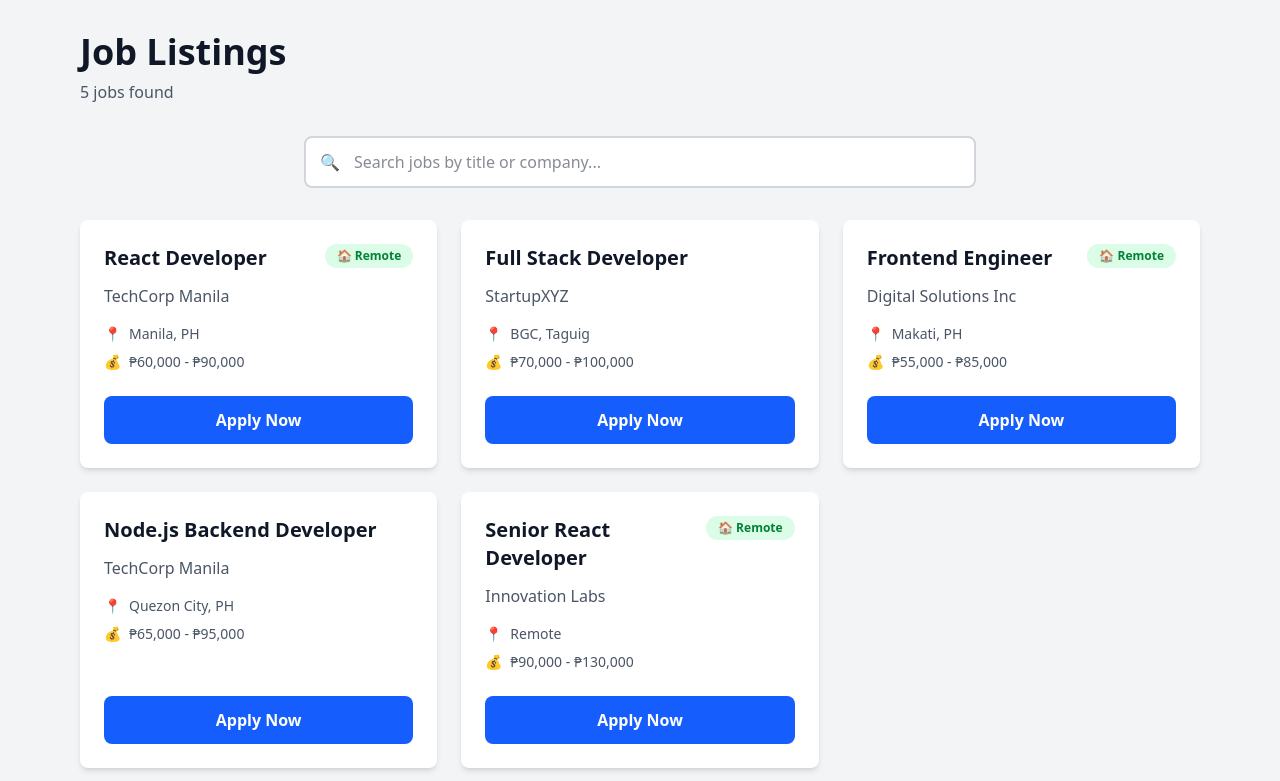
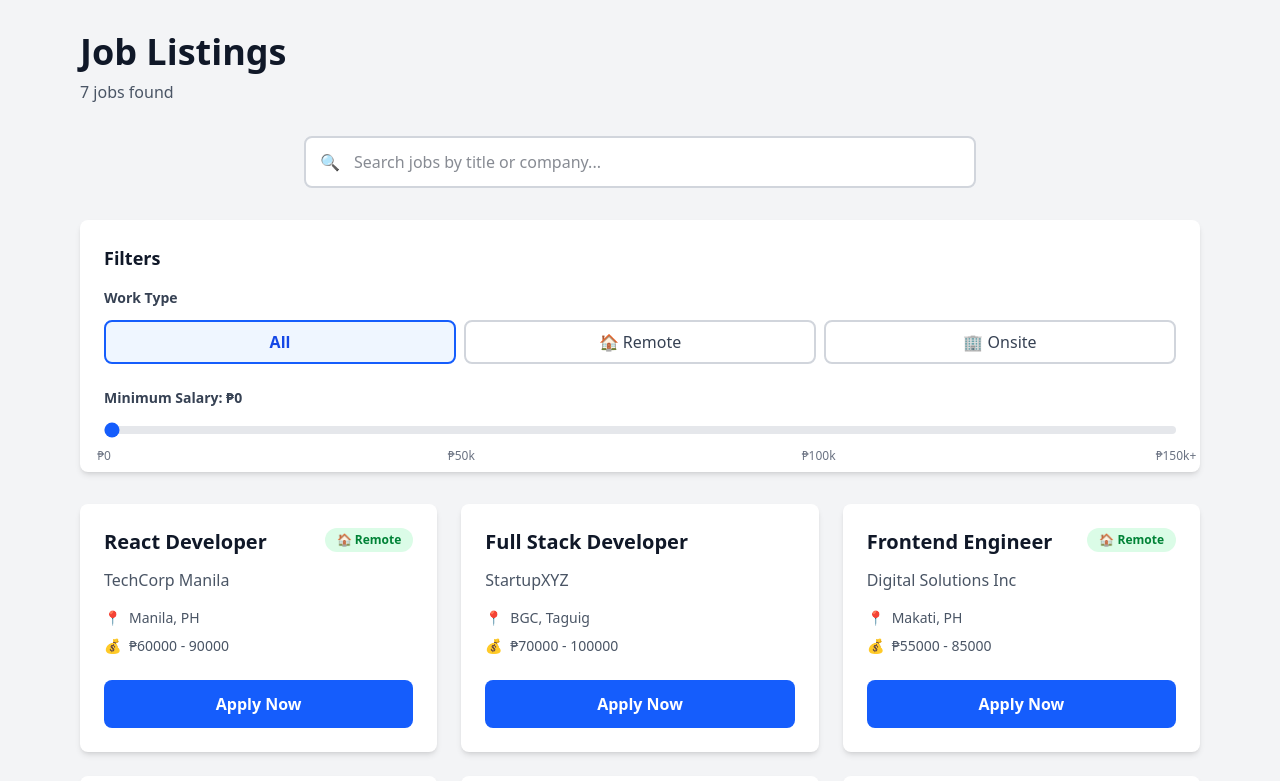
Before and after one commit to jaspersanchez/job-board, a React (Vite) app: page / in a window 1280 px wide. Shown: the top 781 px of the page. Built offline with nearby package versions, Linux system fonts and the light colour scheme.

Commit message:
feat(filters): add advanced job filtering
- Add JobFilters component with remote/onsite toggle
- Implement minimum salary range slider
- Add 'Clear all' button to reset filters
- Show active filters summary
- Filters work with search functionality
- Add more mock jobs for better testing

```diff
--- a/src/App.tsx
+++ b/src/App.tsx
@@ -1,7 +1,8 @@
 import { useState } from "react";
 import { JobCard } from "@/components/JobCard";
 import { SearchBar } from "@/components/SearchBar";
-import type { Job } from "@/types";
+import { JobFilters } from "@/components/JobFilters";
+import type { Job, Filters } from "@/types";
 
 const mockJobs: Job[] = [
   {
@@ -9,7 +10,8 @@ const mockJobs: Job[] = [
     title: "React Developer",
     company: "TechCorp Manila",
     location: "Manila, PH",
-    salary: "₱60,000 - ₱90,000",
+    salaryMin: 60000,
+    salaryMax: 90000,
     remote: true,
   },
   {
@@ -17,7 +19,8 @@ const mockJobs: Job[] = [
     title: "Full Stack Developer",
     company: "StartupXYZ",
     location: "BGC, Taguig",
-    salary: "₱70,000 - ₱100,000",
+    salaryMin: 70000,
+    salaryMax: 100000,
     remote: false,
   },
   {
@@ -25,7 +28,8 @@ const mockJobs: Job[] = [
     title: "Frontend Engineer",
     company: "Digital Solutions Inc",
     location: "Makati, PH",
-    salary: "₱55,000 - ₱85,000",
+    salaryMin: 55000,
+    salaryMax: 85000,
     remote: true,
   },
   {
@@ -33,7 +37,8 @@ const mockJobs: Job[] = [
     title: "Node.js Backend Developer",
     company: "TechCorp Manila",
     location: "Quezon City, PH",
-    salary: "₱65,000 - ₱95,000",
+    salaryMin: 65000,
+    salaryMax: 95000,
     remote: false,
   },
   {
@@ -41,22 +46,56 @@ const mockJobs: Job[] = [
     title: "Senior React Developer",
     company: "Innovation Labs",
     location: "Remote",
-    salary: "₱90,000 - ₱130,000",
+    salaryMin: 90000,
+    salaryMax: 130000,
+    remote: true,
+  },
+  {
+    id: 6,
+    title: "Junior Frontend Developer",
+    company: "WebDev PH",
+    location: "Pasig, PH",
+    salaryMin: 35000,
+    salaryMax: 50000,
+    remote: false,
+  },
+  {
+    id: 7,
+    title: "DevOps Engineer",
+    company: "Cloud Systems Inc",
+    location: "Remote",
+    salaryMin: 100000,
+    salaryMax: 150000,
     remote: true,
   },
 ];
 
 function App() {
   const [searchQuery, setSearchQuery] = useState("");
+  const [filters, setFilters] = useState<Filters>({
+    remote: null,
+    minSalary: 0,
+  });
 
-  // Filter jobs based on search query
+  // Apply all filters
   const filteredJobs = mockJobs.filter((job) => {
+    // Search filter
     const query = searchQuery.toLowerCase();
-    return (
+    const matchesSearch =
       job.title.toLowerCase().includes(query) ||
       job.company.toLowerCase().includes(query) ||
-      job.location.toLowerCase().includes(query)
-    );
+      job.location.toLowerCase().includes(query);
+
+    // Remote filter
+    const matchesRemote =
+      filters.remote === null || job.remote === filters.remote;
+
+    // Salary filter
+    const matchesSalary =
+      filters.minSalary === 0 ||
+      (job.salaryMax !== undefined && job.salaryMax >= filters.minSalary);
+
+    return matchesSearch && matchesRemote && matchesSalary;
   });
 
   return (
@@ -70,12 +109,17 @@ function App() {
 
         <SearchBar onSearch={setSearchQuery} />
 
+        <JobFilters filters={filters} onFilterChange={setFilters} />
+
         {filteredJobs.length === 0 ? (
           <div className="text-center py-12">
-            <p className="text-gray-500 text-lg">
-              No jobs found matching "{searchQuery}"
+            <div className="text-6xl mb-4">😔</div>
+            <p className="text-gray-700 text-lg font-semibold mb-2">
+              No jobs found
             </p>
-            <p className="text-gray-400 text-sm mt-2">Try different keywords</p>
+            <p className="text-gray-500 text-sm">
+              Try adjusting your search or filters
+            </p>
           </div>
         ) : (
           <div className="grid grid-cols-1 md:grid-cols-2 lg:grid-cols-3 gap-6">
--- a/src/components/JobCard.tsx
+++ b/src/components/JobCard.tsx
@@ -28,7 +28,9 @@ export const JobCard = ({ job }: JobCardProps) => {
         </div>
         <div className="flex items-center gap-2 text-sm text-gray-600">
           <span>💰</span>
-          <span>{job.salary}</span>
+          <span>
+            ₱{job.salaryMin} - {job.salaryMax}
+          </span>
         </div>
       </div>
 
--- /dev/null
+++ b/src/components/JobFilters.tsx
@@ -0,0 +1,122 @@
+interface JobFiltersProps {
+  filters: {
+    remote: boolean | null; // null = all, true = remote only, false = onsite only
+    minSalary: number;
+  };
+  onFilterChange: (filters: {
+    remote: boolean | null;
+    minSalary: number;
+  }) => void;
+}
+
+export const JobFilters = ({ filters, onFilterChange }: JobFiltersProps) => {
+  const handleRemoteChange = (value: boolean | null) => {
+    onFilterChange({ ...filters, remote: value });
+  };
+
+  const handleSalaryChange = (e: React.ChangeEvent<HTMLInputElement>) => {
+    onFilterChange({ ...filters, minSalary: Number(e.target.value) });
+  };
+
+  const handleClearFilters = () => {
+    onFilterChange({ remote: null, minSalary: 0 });
+  };
+
+  const hasActiveFilters = filters.remote !== null || filters.minSalary > 0;
+
+  return (
+    <div className="bg-white rounded-lg shadow-md p-6 mb-8">
+      <div className="flex items-center justify-between mb-4">
+        <h2 className="text-lg font-bold text-gray-900">Filters</h2>
+        {hasActiveFilters && (
+          <button
+            onClick={handleClearFilters}
+            className="text-sm text-blue-600 hover:text-blue-800 font-medium"
+          >
+            Clear all
+          </button>
+        )}
+      </div>
+
+      {/* Work Type Filter */}
+      <div className="mb-6">
+        <label className="block text-sm font-semibold text-gray-700 mb-3">
+          Work Type
+        </label>
+        <div className="flex gap-2">
+          <button
+            onClick={() => handleRemoteChange(null)}
+            className={`flex-1 py-2 px-4 rounded-lg border-2 transition-all ${
+              filters.remote === null
+                ? "border-blue-600 bg-blue-50 text-blue-700 font-semibold"
+                : "border-gray-300 text-gray-700 hover:border-gray-400"
+            }`}
+          >
+            All
+          </button>
+          <button
+            onClick={() => handleRemoteChange(true)}
+            className={`flex-1 py-2 px-4 rounded-lg border-2 transition-all ${
+              filters.remote === true
+                ? "border-green-600 bg-green-50 text-green-700 font-semibold"
+                : "border-gray-300 text-gray-700 hover:border-gray-400"
+            }`}
+          >
+            🏠 Remote
+          </button>
+          <button
+            onClick={() => handleRemoteChange(false)}
+            className={`flex-1 py-2 px-4 rounded-lg border-2 transition-all ${
+              filters.remote === false
+                ? "border-purple-600 bg-purple-50 text-purple-700 font-semibold"
+                : "border-gray-300 text-gray-700 hover:border-gray-400"
+            }`}
+          >
+            🏢 Onsite
+          </button>
+        </div>
+      </div>
+
+      {/* Salary Filter */}
+      <div>
+        <label className="block text-sm font-semibold text-gray-700 mb-2">
+          Minimum Salary: ₱{filters.minSalary.toLocaleString()}
+        </label>
+        <input
+          type="range"
+          min="0"
+          max="150000"
+          step="10000"
+          value={filters.minSalary}
+          onChange={handleSalaryChange}
+          className="w-full h-2 bg-gray-200 rounded-lg appearance-none cursor-pointer accent-blue-600"
+        />
+        <div className="relative mt-2 text-xs text-gray-500">
+          <span className="absolute left-0 -translate-x-1/2">₱0</span>
+          <span className="absolute left-1/3 -translate-x-1/2">₱50k</span>
+          <span className="absolute left-2/3 -translate-x-1/2">₱100k</span>
+          <span className="absolute left-full -translate-x-1/2">₱150k+</span>
+        </div>
+      </div>
+
+      {/* Active Filters Summary */}
+      {hasActiveFilters && (
+        <div className="mt-4 pt-4 border-t border-gray-200">
+          <p className="text-sm text-gray-600">
+            Active filters:
+            {filters.remote !== null && (
+              <span className="ml-2 inline-block bg-blue-100 text-blue-700 px-2 py-1 rounded text-xs font-medium">
+                {filters.remote ? "Remote" : "Onsite"}
+              </span>
+            )}
+            {filters.minSalary > 0 && (
+              <span className="ml-2 inline-block bg-blue-100 text-blue-700 px-2 py-1 rounded text-xs font-medium">
+                Min ₱{filters.minSalary.toLocaleString()}
+              </span>
+            )}
+          </p>
+        </div>
+      )}
+    </div>
+  );
+};
--- a/src/types/index.ts
+++ b/src/types/index.ts
@@ -3,6 +3,12 @@ export interface Job {
   title: string;
   company: string;
   location: string;
-  salary: string;
   remote: boolean;
+  salaryMin?: number; // Add this for filtering
+  salaryMax?: number; // Add this for filtering
 }
+
+export interface Filters {
+  remote: boolean | null;
+  minSalary: number;
+}
```
